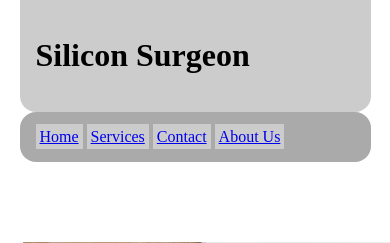
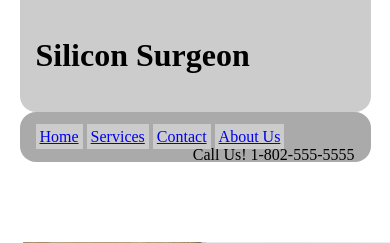
Before and after one commit to flamestormp/siliconsurgeon, a PHP site: page / in a window 390 px wide; the page is wider, and only the part inside the window is pictured. Shown: the top 243 px of that part. Run offline with PHP 8.4, Linux system fonts and the light colour scheme.

Commit message:
Preliminary work on contacting
Added cell phone number on navbar (most professional websites have a
number somewhere that is seen right away, plus there's a bunch of empty
space that can be filled. Also embedded a google maps iframe pointing to
my house as the mock location.

```diff
--- a/contact.php
+++ b/contact.php
@@ -11,6 +11,7 @@
     <body>
         <?php include "top.php"?>
         <p>this is where you can fill out a form to contact us</p>
+        <iframe src="https://www.google.com/maps/embed?pb=!1m18!1m12!1m3!1d2847.4351803440086!2d-73.11537868455066!3d44.46525180755847!2m3!1f0!2f0!3f0!3m2!1i1024!2i768!4f13.1!3m3!1m2!1s0x4cca79b35d290fdd%3A0x1c3cf1c6a6fc0c13!2s1015+Industrial+Ave%2C+Williston%2C+VT+05495!5e0!3m2!1sen!2sus!4v1478630386301" width="600" height="450" frameborder="0" style="border:0" allowfullscreen></iframe>
         <?php include "footer.php" ?>
     </body>
 </html>
--- a/css/theme.css
+++ b/css/theme.css
@@ -12,6 +12,11 @@ nav{
     background-color: #AAA;
     border-radius: 1em;
     padding: 1em;
+}
+
+nav>p {
+  margin: 0;
+  float: right;
 }
 
 a.nav{
--- a/top.php
+++ b/top.php
@@ -6,4 +6,5 @@
     <a href="services.php" class="nav">Services</a>
     <a href="contact.php" class="nav">Contact</a>
     <a href="about.php" class="nav">About Us</a>
+    <p> Call Us! 1-802-555-5555
 </nav>
```
